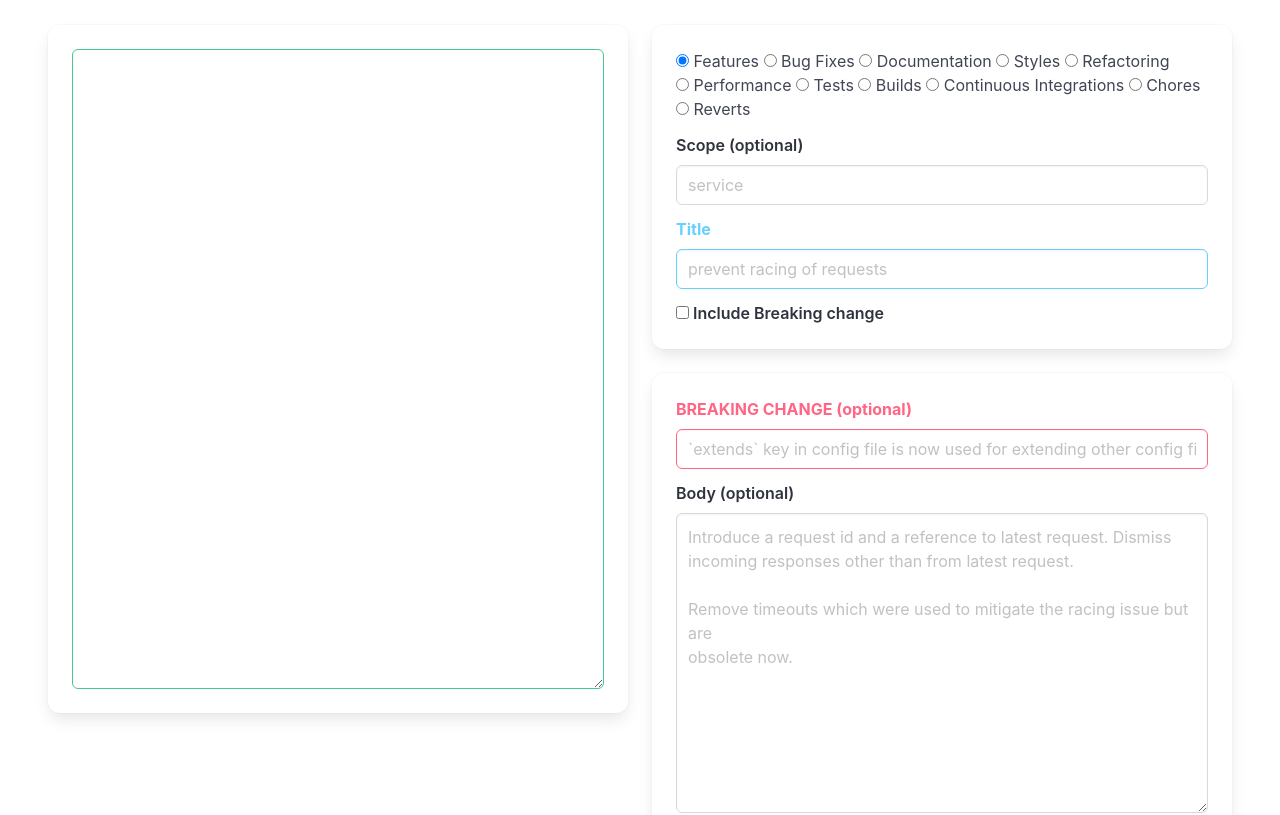
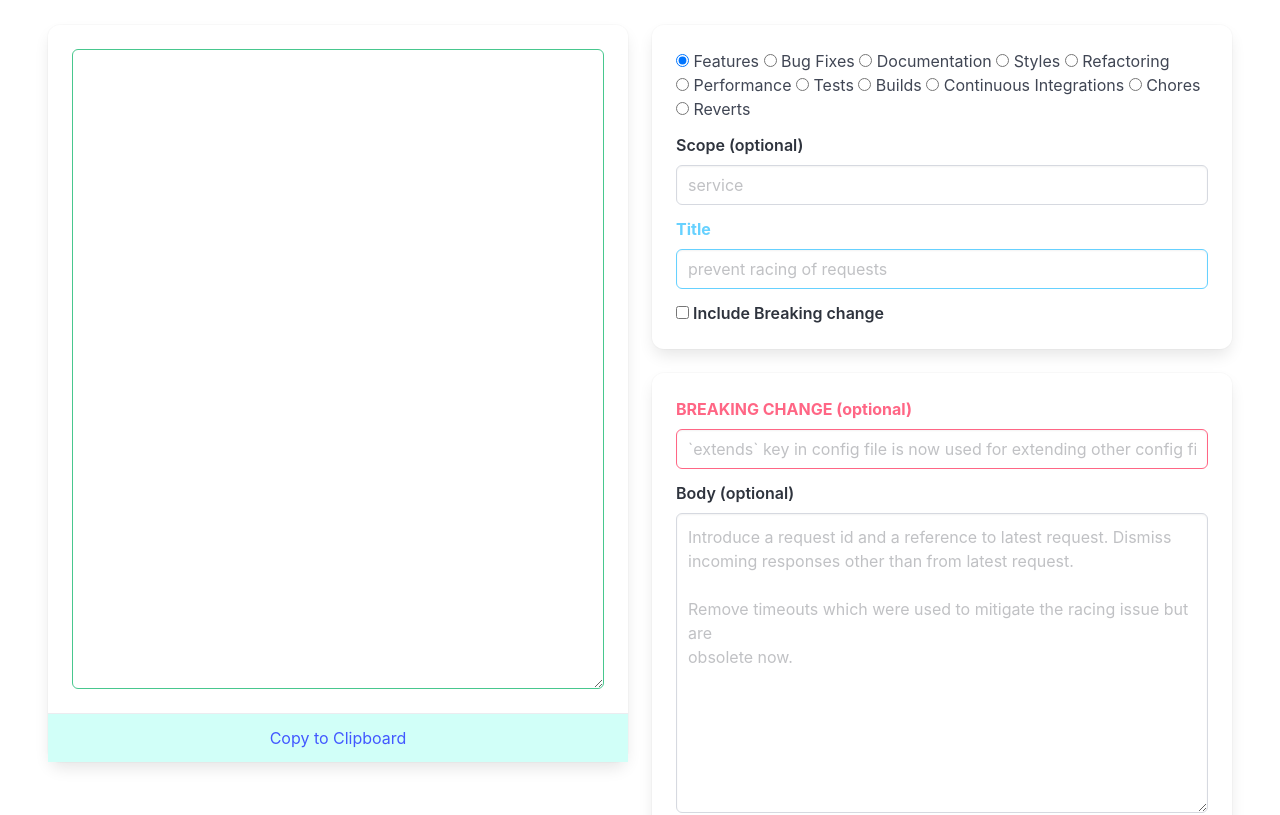
Before and after one commit to MasayukiFukada/MasayukiFukada.github.io, a plain HTML site: page index.html in a window 1280 px wide. Shown: the part 155-970 px from the top of the page. Drawn offline with nearby package versions, Linux system fonts and the light colour scheme.

Commit message:
feat: クリップボードへコピーするボタンを追加

```diff
--- a/index.html
+++ b/index.html
@@ -17,6 +17,9 @@
           <div class="card">
             <div class="card-content">
               <textarea id="ta_output" class="textarea is-success" readonly style="height: 700px;"></textarea>
+            </div>
+            <div class="card-footer">
+              <a href="#" class="card-footer-item has-background-primary-light has-text-link" onclick="copyToClipboard()">Copy to Clipboard</a>
             </div>
           </div>
         </div>
@@ -143,6 +146,15 @@ obsolete now."></textarea>
 
         taOutput.value = message;
       }
+
+      function copyToClipboard() {
+        var sourceText = document.getElementById("ta_output");
+        sourceText.select();
+        sourceText.setSelectionRange(0, 99999); // For mobile devices
+        navigator.clipboard.writeText(sourceText.value);
+
+        alert("Copied the text");
+      }
     </script>
   </body>
 </html>
```
